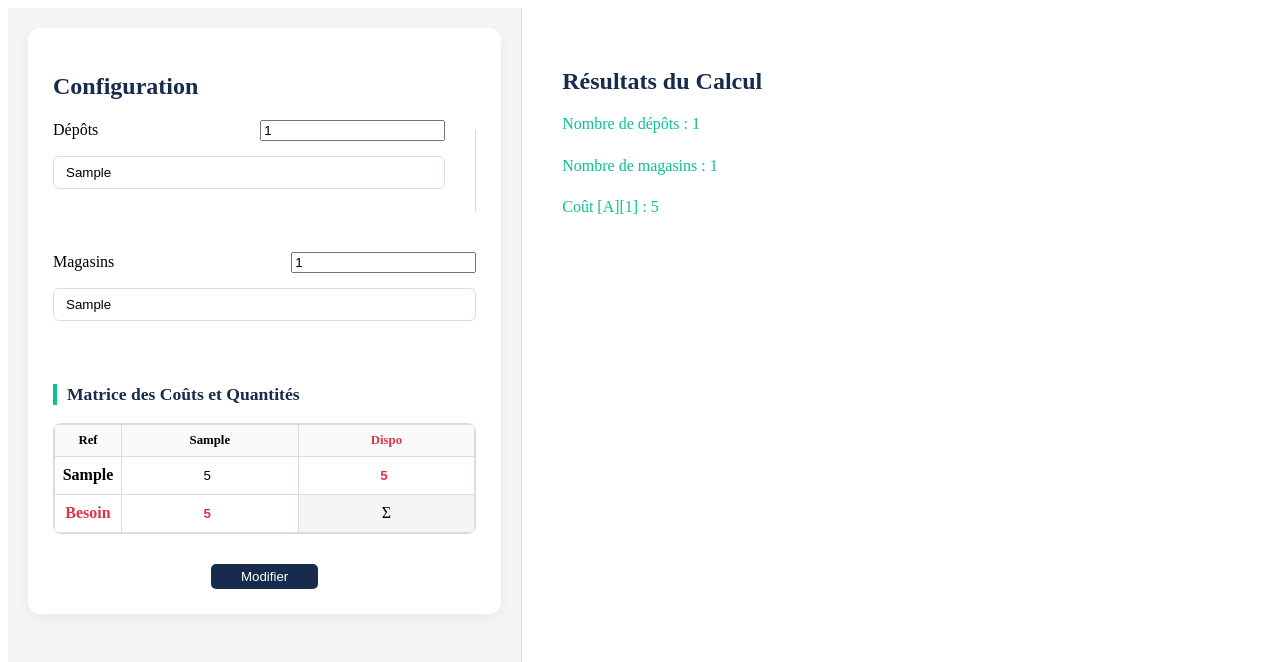
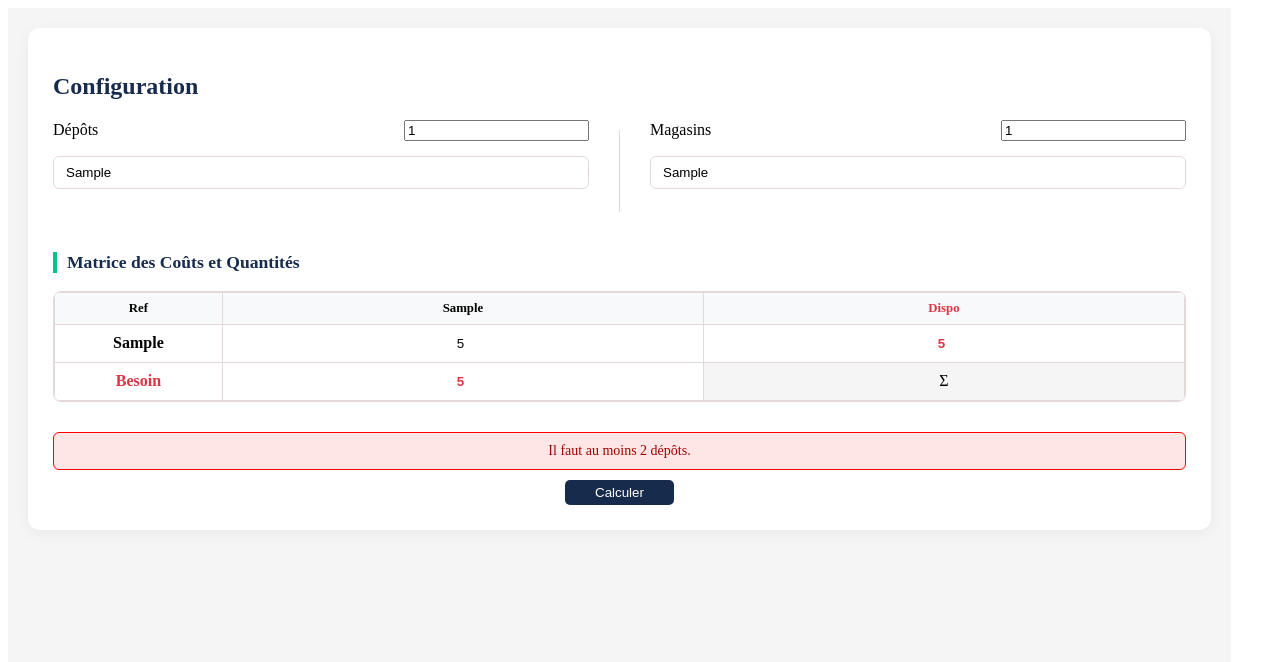
Before and after one commit to Nella04/ROproject, a React (Vite) app: page /second in a window 1280 px wide. Both pictures are taken after typing "Sample", "Sample", "5", "5", "5" into the empty fields and a click on the button "Calculer". Shown: the top 662 px of the page. Built offline with nearby package versions, Linux system fonts and the light colour scheme.

Commit message:
entree de donnes

```diff
--- a/src/App.jsx
+++ b/src/App.jsx
@@ -6,6 +6,19 @@ import FirstPage from './pages/firstPage';
 import SecondPage from './pages/secondPage';
 import Pageandrana from './pages/thirsPage';
 
+const exempleDonnees = {
+        depots: ["1", "2", "3", "4", "5","6"],
+        magasins: ["A", "B", "C", "D"],
+        disponibilites: [18, 32, 14, 9],
+        besoins: [9, 11, 28, 6, 14, 5],
+        couts: [
+            [24, 22, 61, 49, 83,35],
+            [23, 39, 78, 28, 65,42],
+            [67, 56, 92, 24, 53,54],
+            [71, 43, 91, 67, 40,49],
+        ]
+    };
+
 function App() {
   return (
     <Router>
@@ -13,7 +26,7 @@ function App() {
         <Routes>
           <Route path="/" element={<FirstPage />} />
           <Route path="/second" element={<SecondPage />} />
-          <Route path="/a" element={<Pageandrana />} />
+          <Route path="/a" element={<Pageandrana exempleDonnees={exempleDonnees}/>} />
         </Routes>
       </div>
     </Router>
--- a/src/components/secondPage/LeftPanel.jsx
+++ b/src/components/secondPage/LeftPanel.jsx
@@ -1,10 +1,13 @@
 import React, { useEffect } from 'react';
 import DynamicInputList from './DynamicInputList';
 import '../../style/components/secondPage/LeftPanel.scss';
+import { useState } from 'react';
 
 const LeftPanel = ({ onAction, isCalculed, data, setData }) => {
     // Extraction des données provenant du parent
     const { depots, magasins, matrice, offres, demandes } = data;
+
+    const [error, setError] = useState("");
 
     // --- Fonctions de mise à jour via setData ---
     const setDepots = (newDepots) => setData(prev => ({ ...prev, depots: newDepots }));
@@ -55,8 +58,6 @@ const LeftPanel = ({ onAction, isCalculed, data, setData }) => {
             }));
         }
     }, [depots.length, magasins.length]);
-    // Note : Attention à ne pas mettre 'depots' ou 'magasins' entiers ici
-    // si vous mettez à jour 'setData' à l'intérieur, sinon -> boucle infinie.
 
     // --- Synchronisation de la matrice et des champs Offre/Demande ---
     useEffect(() => {
@@ -114,6 +115,42 @@ const LeftPanel = ({ onAction, isCalculed, data, setData }) => {
         }));
     };
 
+
+const validerDonnees = () => {
+    // Vérifier nombre minimum
+    if (depots.length < 2) {
+        return "Il faut au moins 2 dépôts.";
+    }
+
+    if (magasins.length < 2) {
+        return "Il faut au moins 2 magasins.";
+    }
+
+    // Somme des offres (disponibilités)
+    const sommeOffres = Object.values(offres)
+        .reduce((sum, val) => sum + Number(val || 0), 0);
+
+    // Somme des demandes (besoins)
+    const sommeDemandes = Object.values(demandes)
+        .reduce((sum, val) => sum + Number(val || 0), 0);
+
+    if((sommeOffres== 0)||(sommeDemandes==0)){
+        return`offres et demande requis`
+    }
+
+    if (sommeOffres !== sommeDemandes) {
+        const diff = Math.abs(sommeOffres - sommeDemandes);
+
+        if (sommeOffres < sommeDemandes) {
+            return `Offres insuffisantes. Il manque ${diff}.`;
+        } else {
+            return `Demandes insuffisantes. Excès de ${diff}.`;
+        }
+    }
+
+    return null; // valide
+};
+
     return (
         <div className="left-panel">
             <h2>Configuration</h2>
@@ -154,6 +191,7 @@ const LeftPanel = ({ onAction, isCalculed, data, setData }) => {
                                     <td key={m.id}>
                                         <input
                                             type="number"
+                                            defaultValue={0}
                                             value={matrice[r]?.[c] || ""}
                                             onChange={(e) => handleCellChange(r, c, e.target.value)}
                                         />
@@ -163,6 +201,7 @@ const LeftPanel = ({ onAction, isCalculed, data, setData }) => {
                                     <input
                                         className="txt-red font-bold"
                                         type="number"
+                                        defaultValue={0}
                                         value={offres[d.id] || ""}
                                         onChange={(e) => handleOffreChange(d.id, e.target.value)}
                                     />
@@ -176,6 +215,7 @@ const LeftPanel = ({ onAction, isCalculed, data, setData }) => {
                                     <input
                                         className="txt-red font-bold"
                                         type="number"
+                                        defaultValue={0}
                                         value={demandes[m.id] || ""}
                                         onChange={(e) => handleDemandeChange(m.id, e.target.value)}
                                     />
@@ -188,13 +228,24 @@ const LeftPanel = ({ onAction, isCalculed, data, setData }) => {
             </div>
 
             <div className="footer-actions">
+                {error && (
+    <div className="error-box">
+        {error}
+    </div>
+)}
                 <button
                     className="bouton-btn bouton-btn-primary"
                     onClick={() => {
-                        console.log("data", data);
-                        onAction(data);
-                    }
-                    }
+                        const erreur = validerDonnees(data);
+
+                        if (erreur) {
+                            setError(erreur); // afficher erreur
+                            return; // STOP → empêche calcul
+                        }
+
+                        setError(""); // reset erreur
+                        onAction(data); // OK → lancer calcul
+                    }}
                 >
                     {isCalculed ? "Modifier" : "Calculer"}
                 </button>
--- a/src/components/secondPage/RightPanel.jsx
+++ b/src/components/secondPage/RightPanel.jsx
@@ -1,17 +1,12 @@
 import React from 'react';
-import '../../style/components/secondPage/RightPanel.scss'
+import '../../style/components/secondPage/RightPanel.scss';
+import transformerDonnees from '../../service/util';
+import Pageandrana from '../../pages/thirsPage';
 
 const RightPanel = ({ data }) => {
+    const datanew = transformerDonnees(data);
     return (
-        <div className="right-panel">
-            <h2>Résultats du Calcul</h2>
-            <div className="summary">
-                <p>Nombre de dépôts : {data.depots.length}</p>
-                <p>Nombre de magasins : {data.magasins.length}</p>
-                {/* Exemple d'affichage d'une valeur de la matrice */}
-                <p>Coût [A][1] : {data.matrice[0]?.[0] || 0}</p>
-            </div>
-        </div>
+        <Pageandrana exempleDonnees={datanew}/>
     );
 };
 
--- a/src/pages/secondPage.jsx
+++ b/src/pages/secondPage.jsx
@@ -18,7 +18,6 @@ export default function secondPage() {
     });
 
     const handleAction = (newData) => {
-        // On fusionne les données provenant du LeftPanel
         setConfigData(prev => ({ ...prev, ...newData }));
         setIsCalculed(!isCalculed);
     };
@@ -36,7 +35,9 @@ export default function secondPage() {
                     />
                 }
                 // On passe les données au RightPanel pour l'affichage
-                rightComponent={<RightPanel data={configData} />}
+                rightComponent={
+                    isCalculed ? <RightPanel data={configData} /> : null
+                }
                 isCalculed={isCalculed}
             />
         </div>
--- a/src/pages/thirsPage.jsx
+++ b/src/pages/thirsPage.jsx
@@ -3,9 +3,9 @@ import MatriceAffichage from "../components/secondPage/MatriceAffichage";
 //import finding from "../utils/finding";
 import finding from "../service/finding";
 
-export default function Pageandrana() {
+export default function Pageandrana({exempleDonnees}) {
 
-    const exempleDonnees = {
+    /*const exempleDonnees = {
         depots: ["1", "2", "3", "4", "5","6"],
         magasins: ["A", "B", "C", "D"],
         disponibilites: [18, 32, 14, 9],
@@ -16,7 +16,10 @@ export default function Pageandrana() {
             [67, 56, 92, 24, 53,54],
             [71, 43, 91, 67, 40,49],
         ]
-    };
+    };*/
+    if (!exempleDonnees || !exempleDonnees.couts || exempleDonnees.couts.length === 0) {
+    return <div>Aucune donnée à afficher</div>;
+}
 
     const etapes = finding.solveTransport(exempleDonnees);
 
--- /dev/null
+++ b/src/service/util.js
@@ -0,0 +1,34 @@
+export default function transformerDonnees(data) {
+    // 1. DEPOTS → A, B, C...
+    const depots = data.magasins.map((_, i) =>
+        String.fromCharCode(65 + i) // 65 = 'A'
+    );
+
+    // 2. MAGASINS → 1, 2, 3...
+    const magasins = data.depots.map((_, i) =>
+        (i + 1).toString()
+    );
+
+    // 3. DISPONIBILITES (offres → valeurs seulement)
+    const disponibilites = Object.values(data.offres)
+        .filter(v => v !== "")
+        .map(Number);
+
+    // 4. BESOINS (Objectdemandes → valeurs seulement)
+    const besoins = Object.values(data.demandes)
+        .filter(v => v !== "")
+        .map(Number);
+
+    // 5. COUTS (matrice → convertir en nombres)
+    const couts = data.matrice.map(ligne =>
+        ligne.map(val => Number(val))
+    );
+
+    return {
+        depots,
+        magasins,
+        disponibilites,
+        besoins,
+        couts
+    };
+}
--- a/src/style/components/secondPage/RightPanel.scss
+++ b/src/style/components/secondPage/RightPanel.scss
@@ -23,3 +23,13 @@
         }
     }
 }
+
+.error-box {
+    background: #ffe6e6;
+    color: #a10000;
+    border: 1px solid red;
+    padding: 10px;
+    margin-bottom: 10px;
+    border-radius: 6px;
+    font-size: 14px;
+}
```
